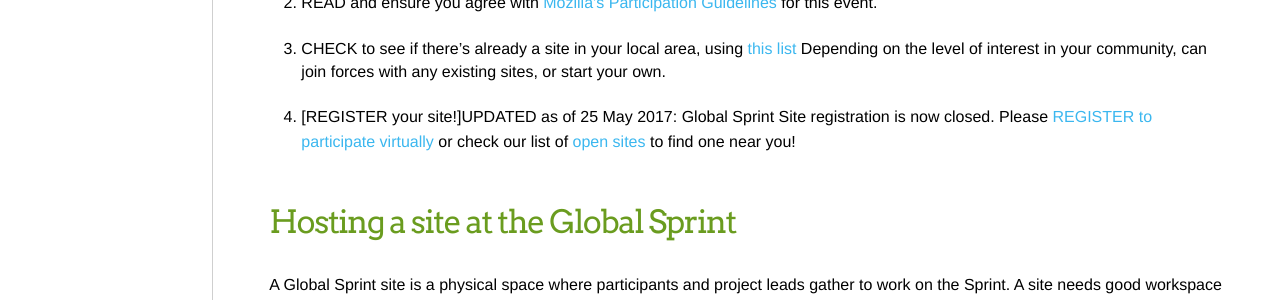
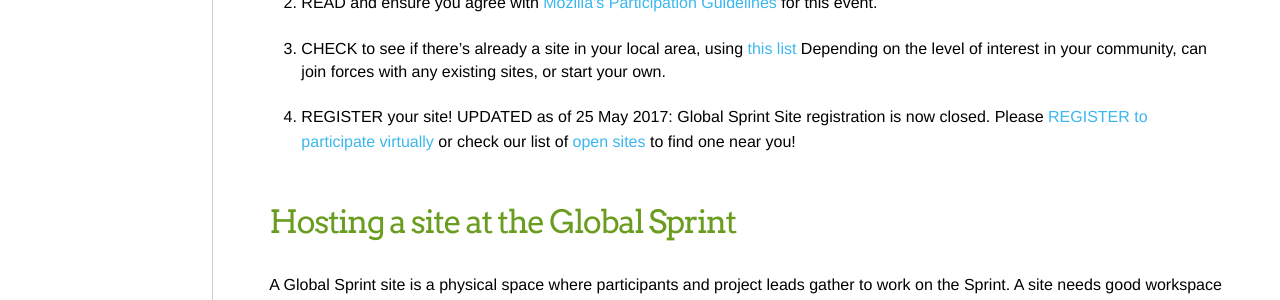
Before and after one commit to mozilla/global-sprint, a Jekyll site: the page built from _articles/site-hosts.md, in a window 1280 px wide and 900 px high, scrolled down 418 px. Shown: the part 152-452 px from the top of the window. Built offline with Jekyll 4.4.1, drawn with Linux system fonts in a browser that asks for light colours; comment, search, counter and statistics services are not loaded.

```diff
--- a/_articles/site-hosts.md
+++ b/_articles/site-hosts.md
@@ -17,7 +17,7 @@ By registering for the Sprint, Site Hosts understand and agree that any data the
 1. **READ** the short sections below. If you'd like to know more about collaboration for the open web, we recommend this *optional*, 1-hour course, ["Open Leadership 101"](https://mozilla.teachable.com/p/open-leadership-101).
 2. **READ** and ensure you agree with [Mozilla's Participation Guidelines](https://www.mozilla.org/en-US/about/governance/policies/participation/) for this event.
 3. **CHECK** to see if there's already a site in your local area, using [this list](https://mozilla.github.io/global-sprint/register/) Depending on the level of interest in your community, can join forces with any existing sites, or start your own.
-4. [**REGISTER** your site!]UPDATED as of 25 May 2017: Global Sprint Site registration is now closed.  Please [REGISTER to participate virtually](https://ti.to/Mozilla/global-sprint-virtual) or check our list of [open sites](https://mozilla.github.io/global-sprint/register/) to find one near you!
+4. **REGISTER** your site! **UPDATED as of 25 May 2017:** Global Sprint Site registration is now closed.  Please [REGISTER to participate virtually](https://ti.to/Mozilla/global-sprint-virtual) or check our list of [open sites](https://mozilla.github.io/global-sprint/register/) to find one near you!
 
 ### Hosting a site at the Global Sprint
 
```
